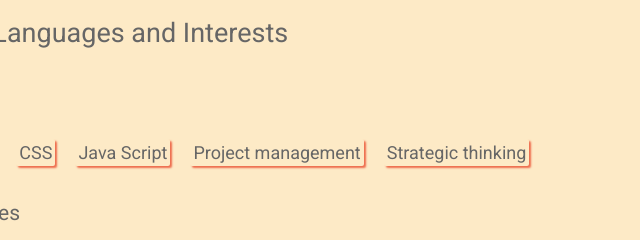
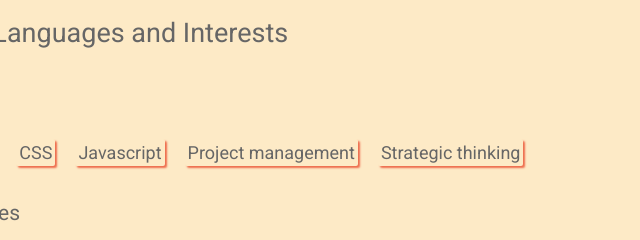
Before and after one commit to BerePendzialek/personal-website, a plain HTML site: page index.html in a window 1280 px wide. Shown: the part 880-1120 px from the top of the page, 220-860 px from the left. Drawn offline with Linux system fonts and the light colour scheme.

Commit message:
add typos correction

```diff
--- a/index.html
+++ b/index.html
@@ -75,7 +75,7 @@
         <ul class="skills">
           <li class="skill">HTML 5</li>
           <li class="skill">CSS</li>
-          <li class="skill">Java Script</li>
+          <li class="skill">Javascript</li>
           <li class="skill">Project management</li>
           <li class="skill">Strategic thinking</li>
         </ul>
```
